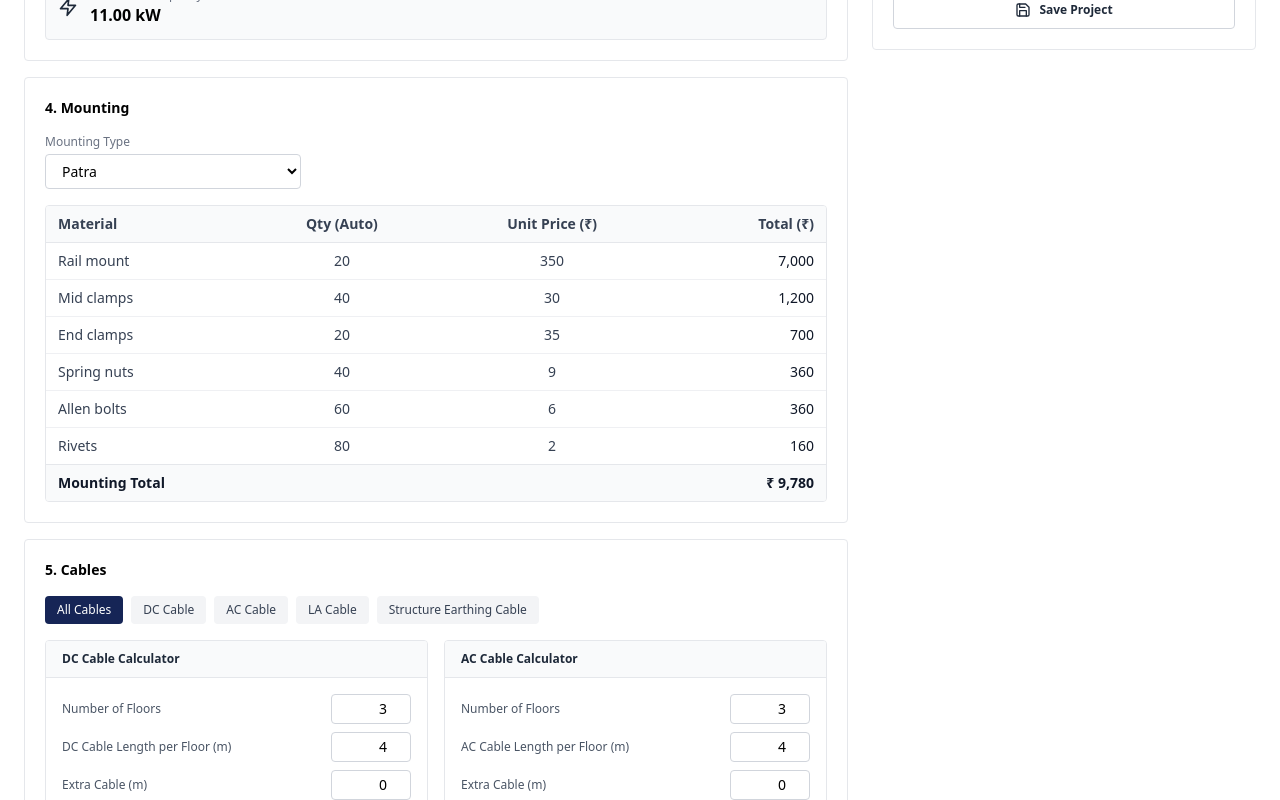
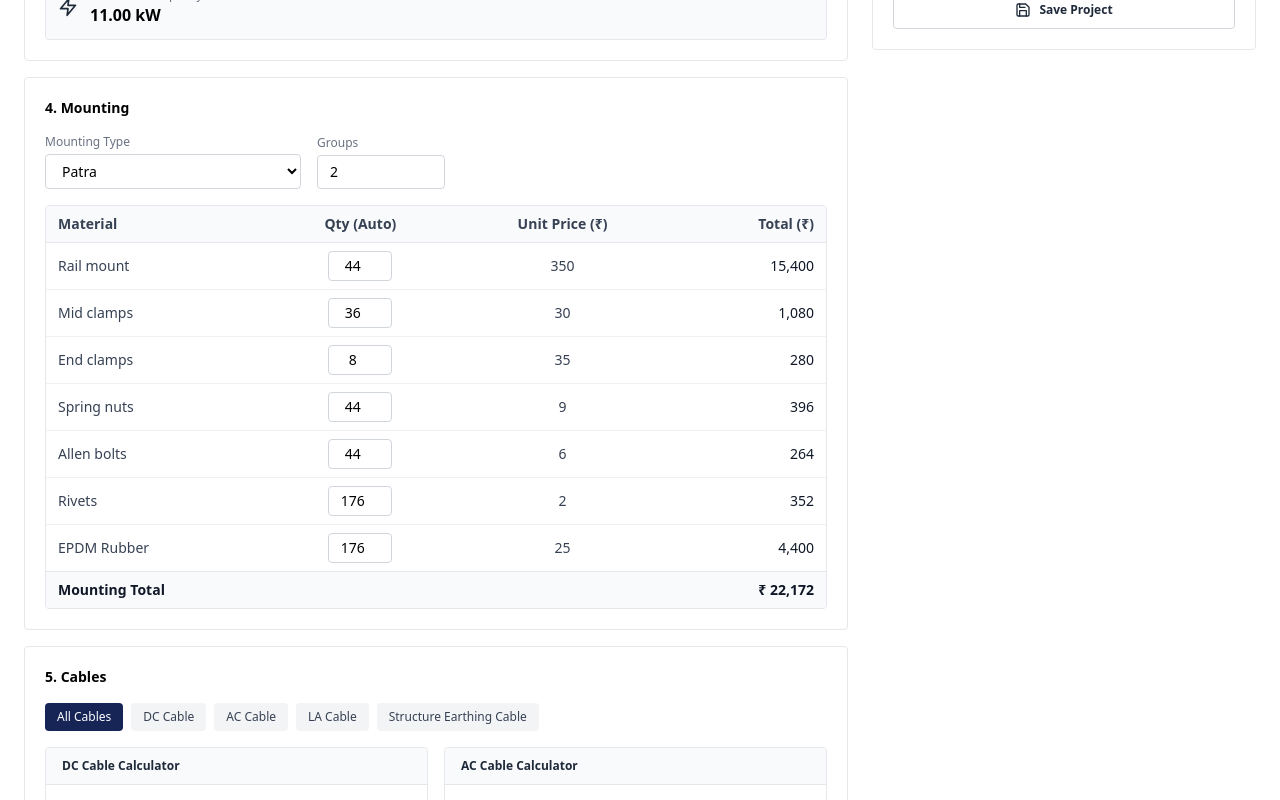
Before and after one commit to soares-roydon/solar-cost-estimator, a Next.js app: page / in a window 1280 px wide. Shown: the part 880-1680 px from the top of the page. Built offline with nearby package versions, Linux system fonts and the light colour scheme.

Commit message:
Reorder sections and clean up component state

```diff
--- a/app/page.tsx
+++ b/app/page.tsx
@@ -1,16 +1,21 @@
+'use client';
+
+import { useState } from 'react';
 import InverterArrangement from '@/components/sections/inverter-arrangement/arrangement';
 import ProjectDetails from '@/components/sections/project-details/project-details';
 import Panels from '@/components/sections/panels/panels';
 import Mounting from '@/components/sections/mounting/mounting';
 import Cables from '@/components/sections/cables/cables';
+import Walkway from '@/components/sections/walkway/walkway';
 import AcdbDcdb from '@/components/sections/acdb-dcdb/acdb-dcdb';
-import Walkway from '@/components/sections/walkway/walkway';
 import Piping from '@/components/sections/piping/piping';
 import Hardware from '@/components/sections/hardware/hardware';
 import OtherCosts from '@/components/sections/other-costs/other-costs';
 import CostSummary from '@/components/sections/cost-summary/cost-summary';
 
 export default function Home() {
+  const [numberOfPanels, setNumberOfPanels] = useState<number>(20);
+
   return (
     <main className="mx-auto max-w-7xl p-6">
       <div className="flex flex-col gap-6 lg:flex-row lg:items-start">
@@ -18,11 +23,11 @@ export default function Home() {
         <div className="min-w-0 flex-1 space-y-4">
           <InverterArrangement />
           <ProjectDetails />
-          <Panels />
-          <Mounting />
+          <Panels numberOfPanels={numberOfPanels} onNumberOfPanelsChange={setNumberOfPanels} />
+          <Mounting numberOfPanels={numberOfPanels} />
           <Cables />
+          <Walkway />
           <AcdbDcdb />
-          <Walkway />
           <Piping />
           <Hardware />
           <OtherCosts />
--- a/components/sections/acdb-dcdb/acdb-dcdb.tsx
+++ b/components/sections/acdb-dcdb/acdb-dcdb.tsx
@@ -38,7 +38,7 @@ const AcdbDcdb = () => {
 
   return (
     <section className="rounded border border-gray-200 p-5">
-      <h2 className="mb-4 text-sm font-semibold">6. ACDB / DCDB</h2>
+      <h2 className="mb-4 text-sm font-semibold">7. ACDB / DCDB</h2>
 
       <div className="flex flex-col gap-4">
         {/* Rating Selectors */}
--- a/components/sections/cables/ac-cable-calculator.tsx
+++ b/components/sections/cables/ac-cable-calculator.tsx
@@ -1,6 +1,6 @@
 'use client';
 
-import { useState, useEffect } from 'react';
+import { useState } from 'react';
 import NumberInput from '@/components/ui/number-input';
 import Select from '@/components/ui/select';
 import { acCableSizes } from '@/components/sections/cables/data';
@@ -12,11 +12,15 @@ const AcCableCalculator = () => {
   const [cableSize, setCableSize] = useState<string>('6 sqmm');
 
   const calculatedTotal = numberOfFloors * lengthPerFloor + extraCable;
-  const [requiredLength, setRequiredLength] = useState<number>(calculatedTotal);
+  const [customLength, setCustomLength] = useState<number | null>(null);
+  const [prevCalculated, setPrevCalculated] = useState<number>(calculatedTotal);
 
-  useEffect(() => {
-    setRequiredLength(calculatedTotal);
-  }, [calculatedTotal]);
+  if (prevCalculated !== calculatedTotal) {
+    setPrevCalculated(calculatedTotal);
+    setCustomLength(null);
+  }
+
+  const requiredLength = customLength ?? calculatedTotal;
 
   return (
     <div className="overflow-hidden rounded border border-gray-200 bg-white">
@@ -77,7 +81,7 @@ const AcCableCalculator = () => {
           <span className="text-gray-600">Required Length (m)</span>
           <NumberInput
             value={requiredLength}
-            onChange={setRequiredLength}
+            onChange={setCustomLength}
             min={0}
             className="w-20 px-2 py-1 text-right"
           />
--- a/components/sections/cables/dc-cable-calculator.tsx
+++ b/components/sections/cables/dc-cable-calculator.tsx
@@ -1,6 +1,6 @@
 'use client';
 
-import { useState, useEffect } from 'react';
+import { useState } from 'react';
 import NumberInput from '@/components/ui/number-input';
 import Select from '@/components/ui/select';
 import { dcCableSizes } from '@/components/sections/cables/data';
@@ -12,11 +12,15 @@ const DcCableCalculator = () => {
   const [cableSize, setCableSize] = useState<string>('4 sqmm');
 
   const calculatedTotal = numberOfFloors * lengthPerFloor + extraCable;
-  const [requiredLength, setRequiredLength] = useState<number>(calculatedTotal);
+  const [customLength, setCustomLength] = useState<number | null>(null);
+  const [prevCalculated, setPrevCalculated] = useState<number>(calculatedTotal);
 
-  useEffect(() => {
-    setRequiredLength(calculatedTotal);
-  }, [calculatedTotal]);
+  if (prevCalculated !== calculatedTotal) {
+    setPrevCalculated(calculatedTotal);
+    setCustomLength(null);
+  }
+
+  const requiredLength = customLength ?? calculatedTotal;
 
   return (
     <div className="overflow-hidden rounded border border-gray-200 bg-white">
@@ -77,7 +81,7 @@ const DcCableCalculator = () => {
           <span className="text-gray-600">Required Length (m)</span>
           <NumberInput
             value={requiredLength}
-            onChange={setRequiredLength}
+            onChange={setCustomLength}
             min={0}
             className="w-20 px-2 py-1 text-right"
           />
--- a/components/sections/cables/la-cable-calculator.tsx
+++ b/components/sections/cables/la-cable-calculator.tsx
@@ -1,6 +1,6 @@
 'use client';
 
-import { useState, useEffect } from 'react';
+import { useState } from 'react';
 import NumberInput from '@/components/ui/number-input';
 import Select from '@/components/ui/select';
 import { laCableSizes } from '@/components/sections/cables/data';
@@ -13,11 +13,15 @@ const LaCableCalculator = () => {
   // Multiplier for floors (3 floors default)
   const numberOfFloors = 3;
   const calculatedTotal = numberOfFloors * distancePerFloor + extraCable;
-  const [requiredLength, setRequiredLength] = useState<number>(calculatedTotal);
+  const [customLength, setCustomLength] = useState<number | null>(null);
+  const [prevCalculated, setPrevCalculated] = useState<number>(calculatedTotal);
 
-  useEffect(() => {
-    setRequiredLength(calculatedTotal);
-  }, [calculatedTotal]);
+  if (prevCalculated !== calculatedTotal) {
+    setPrevCalculated(calculatedTotal);
+    setCustomLength(null);
+  }
+
+  const requiredLength = customLength ?? calculatedTotal;
 
   return (
     <div className="overflow-hidden rounded border border-gray-200 bg-white">
@@ -68,7 +72,7 @@ const LaCableCalculator = () => {
           <span className="text-gray-600">Required Length (m)</span>
           <NumberInput
             value={requiredLength}
-            onChange={setRequiredLength}
+            onChange={setCustomLength}
             min={0}
             className="w-20 px-2 py-1 text-right"
           />
--- a/components/sections/cables/structure-earthing-calculator.tsx
+++ b/components/sections/cables/structure-earthing-calculator.tsx
@@ -1,6 +1,6 @@
 'use client';
 
-import { useState, useEffect } from 'react';
+import { useState } from 'react';
 import NumberInput from '@/components/ui/number-input';
 import Select from '@/components/ui/select';
 import { structureEarthingCableSizes } from '@/components/sections/cables/data';
@@ -12,11 +12,15 @@ const StructureEarthingCalculator = () => {
   const [cableSize, setCableSize] = useState<string>('16 sqmm');
 
   const calculatedTotal = numberOfFloors * distancePerFloor + extraCable;
-  const [requiredLength, setRequiredLength] = useState<number>(calculatedTotal);
+  const [customLength, setCustomLength] = useState<number | null>(null);
+  const [prevCalculated, setPrevCalculated] = useState<number>(calculatedTotal);
 
-  useEffect(() => {
-    setRequiredLength(calculatedTotal);
-  }, [calculatedTotal]);
+  if (prevCalculated !== calculatedTotal) {
+    setPrevCalculated(calculatedTotal);
+    setCustomLength(null);
+  }
+
+  const requiredLength = customLength ?? calculatedTotal;
 
   return (
     <div className="overflow-hidden rounded border border-gray-200 bg-white">
@@ -77,7 +81,7 @@ const StructureEarthingCalculator = () => {
           <span className="text-gray-600">Required Length (m)</span>
           <NumberInput
             value={requiredLength}
-            onChange={setRequiredLength}
+            onChange={setCustomLength}
             min={0}
             className="w-20 px-2 py-1 text-right"
           />
--- a/components/sections/mounting/data.ts
+++ b/components/sections/mounting/data.ts
@@ -5,19 +5,97 @@ export interface MountingItem {
   unitPrice: number;
 }
 
+export type MountingType = 'patra' | 'high-rise';
+
 export const mountingTypeOptions = [
   { label: 'Patra', value: 'patra' },
-  { label: 'RCC', value: 'rcc' },
-  { label: 'Tile', value: 'tile' },
-  { label: 'Ground Mount', value: 'ground-mount' },
+  { label: 'High Rise', value: 'high-rise' },
 ];
 
-// Dummy data — will come from Excel sheet later
-export const defaultMountingItems: MountingItem[] = [
-  { id: 'rail-mount', material: 'Rail mount', qty: 20, unitPrice: 350 },
-  { id: 'mid-clamps', material: 'Mid clamps', qty: 40, unitPrice: 30 },
-  { id: 'end-clamps', material: 'End clamps', qty: 20, unitPrice: 35 },
-  { id: 'spring-nuts', material: 'Spring nuts', qty: 40, unitPrice: 9 },
-  { id: 'allen-bolts', material: 'Allen bolts', qty: 60, unitPrice: 6 },
-  { id: 'rivets', material: 'Rivets', qty: 80, unitPrice: 2 },
-];
+// Dummy data with unit prices — will come from Excel sheet later
+export const mountingMaterialsByType: Record<MountingType, MountingItem[]> = {
+  patra: [
+    { id: 'rail-mount', material: 'Rail mount', qty: 44, unitPrice: 350 },
+    { id: 'mid-clamps', material: 'Mid clamps', qty: 36, unitPrice: 30 },
+    { id: 'end-clamps', material: 'End clamps', qty: 8, unitPrice: 35 },
+    { id: 'spring-nuts', material: 'Spring nuts', qty: 44, unitPrice: 9 },
+    { id: 'allen-bolts', material: 'Allen bolts', qty: 44, unitPrice: 6 },
+    { id: 'rivets', material: 'Rivets', qty: 176, unitPrice: 2 },
+    { id: 'epdm-rubber', material: 'EPDM Rubber', qty: 176, unitPrice: 25 },
+  ],
+  'high-rise': [
+    { id: 'mid-clamps', material: 'Mid clamps', qty: 36, unitPrice: 30 },
+    { id: 'end-clamps', material: 'End clamps', qty: 8, unitPrice: 35 },
+    { id: 'u-bolts', material: 'U-Bolts', qty: 44, unitPrice: 85 },
+    { id: 'nuts', material: 'Nuts', qty: 88, unitPrice: 8 },
+    { id: 'patti', material: 'Patti', qty: 55, unitPrice: 150 },
+  ],
+};
+
+export function getMountingItems(
+  type: MountingType,
+  groups: number,
+  panels: number = 20
+): MountingItem[] {
+  const baseItems = mountingMaterialsByType[type] ?? [];
+  const safeGroups = Math.max(0, groups || 0);
+  const safePanels = Math.max(0, panels || 0);
+
+  // Base clamp formulas
+  const endClampsQty = safeGroups * 4;
+  const midClampsQty = Math.max(0, (safePanels - safeGroups) * 2);
+
+  if (type === 'patra') {
+    // Patra formulas:
+    // Rail mounts = End clamps + mid clamps
+    // Spring nuts = No of Rail mounts
+    // Allen Bolts = No. of Rail Mounts
+    // Rivets = Rail Mount times 4
+    // EPDM Rubber = Rivets
+    const railMountQty = endClampsQty + midClampsQty;
+    const springNutsQty = railMountQty;
+    const allenBoltsQty = railMountQty;
+    const rivetsQty = railMountQty * 4;
+    const epdmRubberQty = rivetsQty;
+
+    const qtyMap: Record<string, number> = {
+      'rail-mount': railMountQty,
+      'mid-clamps': midClampsQty,
+      'end-clamps': endClampsQty,
+      'spring-nuts': springNutsQty,
+      'allen-bolts': allenBoltsQty,
+      rivets: rivetsQty,
+      'epdm-rubber': epdmRubberQty,
+    };
+
+    return baseItems.map((item) => ({
+      ...item,
+      qty: qtyMap[item.id] ?? item.qty,
+    }));
+  }
+
+  if (type === 'high-rise') {
+    // High Rise formulas:
+    // U-Bolts = End clamps + Mid clamps
+    // Nuts = Ubolts times 2
+    // Patti = No. of Ubolts times 1.25
+    const uBoltsQty = endClampsQty + midClampsQty;
+    const nutsQty = uBoltsQty * 2;
+    const pattiQty = Math.ceil(uBoltsQty * 1.25);
+
+    const qtyMap: Record<string, number> = {
+      'mid-clamps': midClampsQty,
+      'end-clamps': endClampsQty,
+      'u-bolts': uBoltsQty,
+      nuts: nutsQty,
+      patti: pattiQty,
+    };
+
+    return baseItems.map((item) => ({
+      ...item,
+      qty: qtyMap[item.id] ?? item.qty,
+    }));
+  }
+
+  return baseItems;
+}
--- a/components/sections/mounting/mounting.tsx
+++ b/components/sections/mounting/mounting.tsx
@@ -2,6 +2,7 @@
 
 import { useState, useMemo } from 'react';
 import Select from '@/components/ui/select';
+import NumberInput from '@/components/ui/number-input';
 import {
   Table,
   TableHeader,
@@ -13,16 +14,47 @@ import {
 } from '@/components/ui/table';
 import {
   mountingTypeOptions,
-  defaultMountingItems,
-  type MountingItem,
+  getMountingItems,
+  type MountingType,
 } from '@/components/sections/mounting/data';
 
-const Mounting = () => {
-  const [mountingType, setMountingType] = useState('patra');
-  const [items] = useState<MountingItem[]>(defaultMountingItems);
+interface Props {
+  numberOfPanels?: number;
+}
+
+const Mounting = ({ numberOfPanels = 20 }: Props) => {
+  const [mountingType, setMountingType] = useState<MountingType>('patra');
+  const [groups, setGroups] = useState<number>(2);
+  const [customQuantities, setCustomQuantities] = useState<Record<string, number>>({});
+  const [prevKey, setPrevKey] = useState(`${mountingType}-${groups}-${numberOfPanels}`);
+
+  const currentKey = `${mountingType}-${groups}-${numberOfPanels}`;
+  if (prevKey !== currentKey) {
+    setPrevKey(currentKey);
+    setCustomQuantities({});
+  }
+
+  const baseItems = useMemo(
+    () => getMountingItems(mountingType, groups, numberOfPanels),
+    [mountingType, groups, numberOfPanels]
+  );
+
+  const items = useMemo(() => {
+    return baseItems.map((item) => ({
+      ...item,
+      qty: customQuantities[item.id] !== undefined ? customQuantities[item.id] : item.qty,
+    }));
+  }, [baseItems, customQuantities]);
+
+  const handleUpdateQty = (id: string, qty: number) => {
+    setCustomQuantities((prev) => ({
+      ...prev,
+      [id]: Math.max(0, qty || 0),
+    }));
+  };
 
   const mountingTotal = useMemo(() => {
-    return items.reduce((sum, item) => sum + item.qty * item.unitPrice, 0);
+    return items.reduce((sum, item) => sum + (item.qty || 0) * (item.unitPrice || 0), 0);
   }, [items]);
 
   return (
@@ -30,14 +62,25 @@ const Mounting = () => {
       <h2 className="mb-4 text-sm font-semibold">4. Mounting</h2>
 
       <div className="flex flex-col gap-4">
-        {/* Mounting Type Dropdown */}
+        {/* Top Controls: Mounting Type & Groups */}
+        <div className="flex flex-wrap items-end gap-4">
           <div className="w-full sm:w-64">
             <Select
               label="Mounting Type"
               value={mountingType}
-            onChange={setMountingType}
+              onChange={(val) => setMountingType(val as MountingType)}
               options={mountingTypeOptions}
             />
+          </div>
+          <div className="w-full sm:w-32">
+            <NumberInput
+              label="Groups"
+              value={groups}
+              onChange={setGroups}
+              min={1}
+              className="w-full px-3 py-1.5"
+            />
+          </div>
         </div>
 
         {/* Materials Table */}
@@ -52,12 +95,17 @@ const Mounting = () => {
           </TableHeader>
           <TableBody>
             {items.map((item) => {
-              const itemTotal = item.qty * item.unitPrice;
+              const itemTotal = (item.qty || 0) * (item.unitPrice || 0);
               return (
                 <TableRow key={item.id}>
                   <TableCell className="text-gray-700">{item.material}</TableCell>
-                  <TableCell align="center" className="text-gray-700">
-                    {item.qty}
+                  <TableCell align="center">
+                    <NumberInput
+                      value={item.qty}
+                      onChange={(val) => handleUpdateQty(item.id, val)}
+                      min={0}
+                      className="w-16 px-2 py-1 text-center"
+                    />
                   </TableCell>
                   <TableCell align="center" className="text-gray-700">
                     {item.unitPrice.toLocaleString('en-IN')}
--- a/components/sections/panels/panels.tsx
+++ b/components/sections/panels/panels.tsx
@@ -5,11 +5,26 @@ import Select from '@/components/ui/select';
 import NumberInput from '@/components/ui/number-input';
 import { panelBrandsData } from '@/components/sections/panels/data';
 
-const Panels = () => {
+interface Props {
+  numberOfPanels?: number;
+  onNumberOfPanelsChange?: (val: number) => void;
+}
+
+const Panels = ({ numberOfPanels: controlledPanels, onNumberOfPanelsChange }: Props) => {
   const [selectedBrand, setSelectedBrand] = useState(panelBrandsData[0].brand);
   const [selectedModel, setSelectedModel] = useState(panelBrandsData[0].models[0].model);
   const [wattage, setWattage] = useState<number>(panelBrandsData[0].models[0].wattage);
-  const [numberOfPanels, setNumberOfPanels] = useState<number>(20);
+  const [internalPanels, setInternalPanels] = useState<number>(20);
+
+  const numberOfPanels = controlledPanels ?? internalPanels;
+
+  const handlePanelsChange = (val: number) => {
+    if (onNumberOfPanelsChange) {
+      onNumberOfPanelsChange(val);
+    } else {
+      setInternalPanels(val);
+    }
+  };
 
   const currentBrand = panelBrandsData.find((b) => b.brand === selectedBrand);
   const availableModels = currentBrand?.models ?? [];
@@ -67,7 +82,7 @@ const Panels = () => {
           <NumberInput
             label="Number of Panels"
             value={numberOfPanels}
-            onChange={setNumberOfPanels}
+            onChange={handlePanelsChange}
             min={1}
             className="w-full px-3 py-1.5"
           />
--- a/components/sections/walkway/walkway.tsx
+++ b/components/sections/walkway/walkway.tsx
@@ -34,7 +34,7 @@ const Walkway = () => {
 
   return (
     <section className="rounded border border-gray-200 p-5">
-      <h2 className="mb-4 text-sm font-semibold">7. Walkway</h2>
+      <h2 className="mb-4 text-sm font-semibold">6. Walkway</h2>
 
       <div className="flex flex-col gap-4">
         {/* Number of Walkways Field */}
```
Lines whose indentation alone changed are shown as unchanged.
